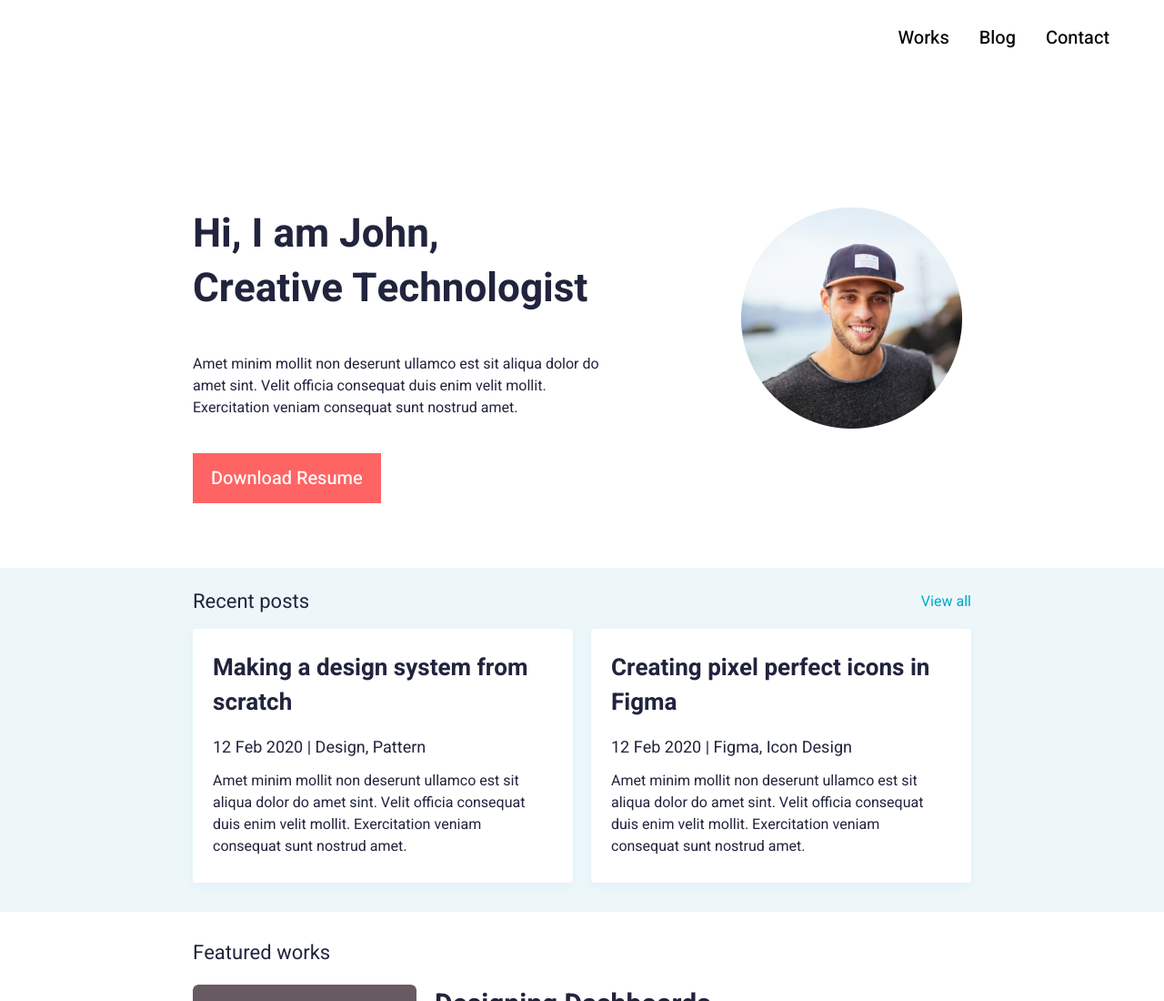
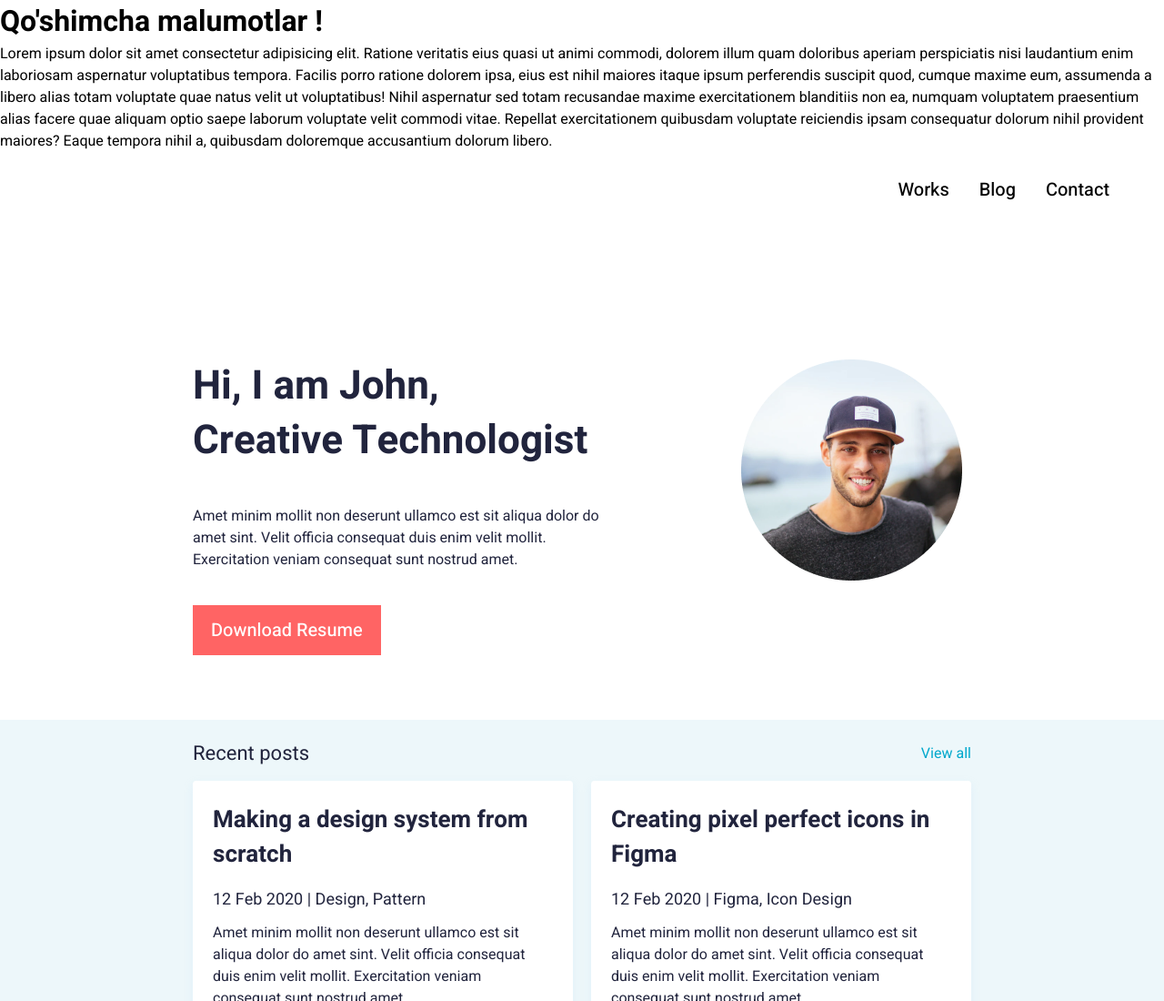
Before and after one commit to Fathullaev-Shukurulloh-21/John_Figma_h10, a plain HTML site: page index.html in a window 1280 px wide. Shown: the top 1100 px of the page at 91% size. Drawn offline with Linux system fonts and the light colour scheme.

Commit message:
h1 blan p element qo'shdim

```diff
--- a/index.html
+++ b/index.html
@@ -13,6 +13,8 @@
 
 </head>
 
+<h1>Qo'shimcha malumotlar !</h1>
+<p>Lorem ipsum dolor sit amet consectetur adipisicing elit. Ratione veritatis eius quasi ut animi commodi, dolorem illum quam doloribus aperiam perspiciatis nisi laudantium enim laboriosam aspernatur voluptatibus tempora. Facilis porro ratione dolorem ipsa, eius est nihil maiores itaque ipsum perferendis suscipit quod, cumque maxime eum, assumenda a libero alias totam voluptate quae natus velit ut voluptatibus! Nihil aspernatur sed totam recusandae maxime exercitationem blanditiis non ea, numquam voluptatem praesentium alias facere quae aliquam optio saepe laborum voluptate velit commodi vitae. Repellat exercitationem quibusdam voluptate reiciendis ipsam consequatur dolorum nihil provident maiores? Eaque tempora nihil a, quibusdam doloremque accusantium dolorum libero.</p>
 <body>
     <header>
         <nav>
```
